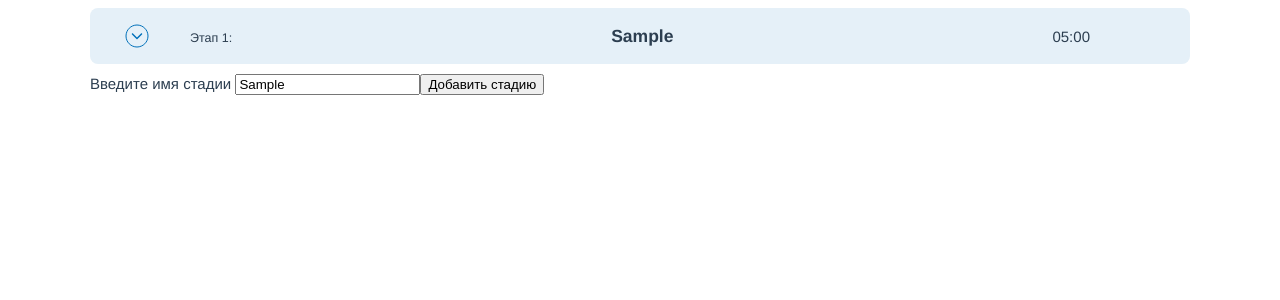
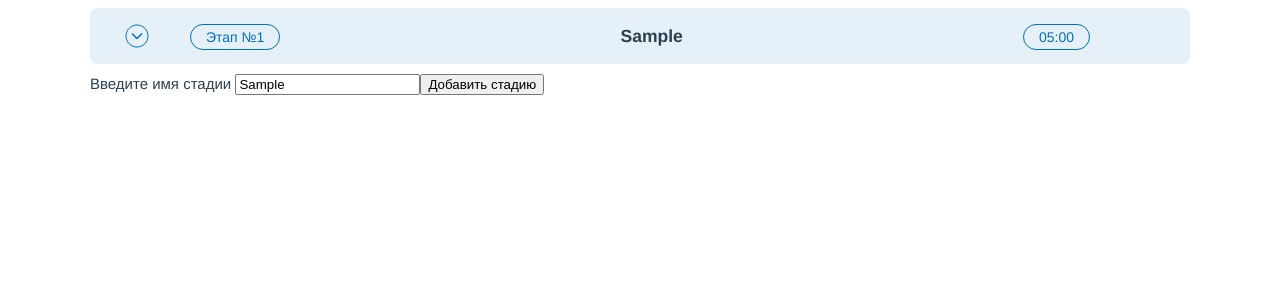
Before and after one commit to avalsoff/test-toto-dodo, a Vue app: page /#/ in a window 1280 px wide. Both pictures are taken after typing "Sample" into the empty fields and a click on the button "Добавить стадию". Shown: the top 300 px of the page. Built offline with nearby package versions, Linux system fonts and the light colour scheme.

Commit message:
Redesign stage item

```diff
--- a/src/components/StageItem.vue
+++ b/src/components/StageItem.vue
@@ -1,14 +1,14 @@
 <template>
   <div class="stage-item" :class="{'stage-item--opened': isOpened}">
     <dt @click="toggleAccordion" class="stage-item__header">
-      <small class="stage-item__index">Этап {{ index }}:</small>
+      <p class="stage-item__index">Этап №{{ index }}</p>
       <h3 class="stage-item__title">{{ title }}</h3>
       <!-- TODO: Make dynamic -->
       <p class="stage-item__time">05:00</p>
     </dt>
     <dd ref="panel" class="stage-item__body">
-      <div class="text">
-        s;lkdfj;askldjfkl j
+      <div class="stage-item__inner">
+        Inner test
       </div>
     </dd>
   </div>
@@ -75,6 +75,15 @@
       }
     }
 
+    &__index,
+    &__time {
+      border: 1px solid #0070BA;
+      border-radius: 20px;
+      padding: 4px 15px;
+      color: #0070BA;
+      font-size: 14px;
+    }
+
     &__body {
       max-height: 0;
       display: block;
@@ -83,7 +92,10 @@
       transition: max-height 0.2s ease-out;
       background: #fafafa;
       margin: 0;
+    }
 
+    &__inner {
+      padding: 25px 36px;
     }
 
     &--opened & {
@@ -97,8 +109,4 @@
       }
     }
   }
-
-  .text {
-    padding: 50px 25px;
-  }
 </style>
```
Also changed, not shown: 1 other file (tests, documents, lock files or other folders).
